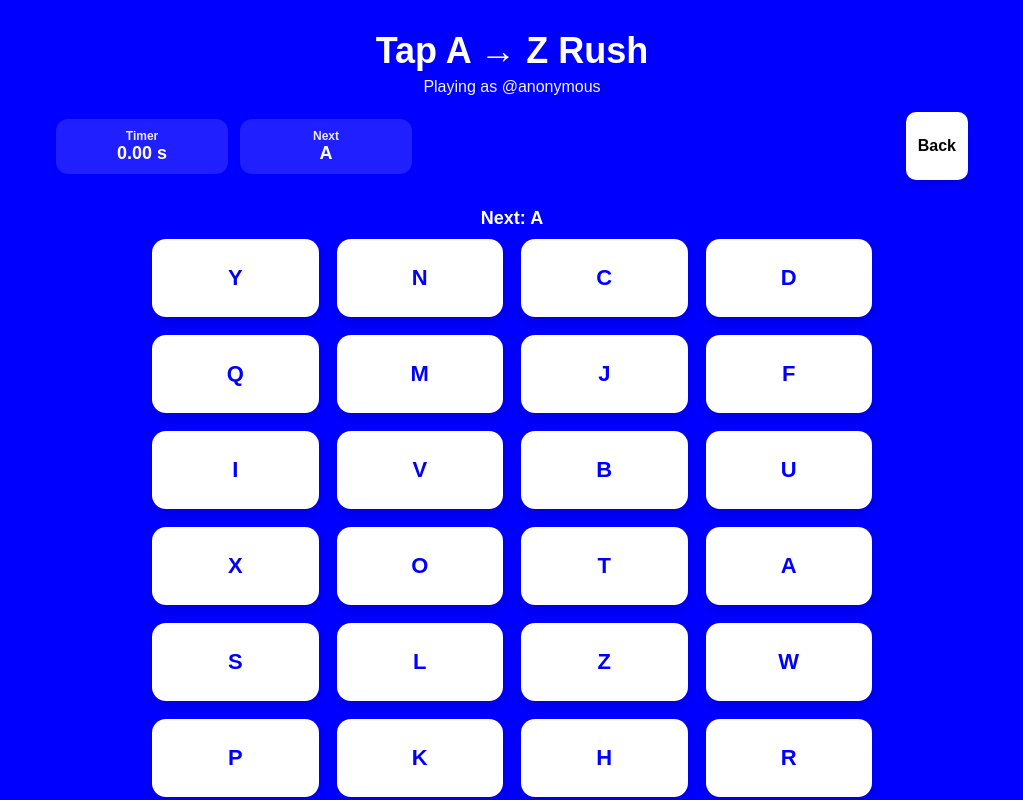
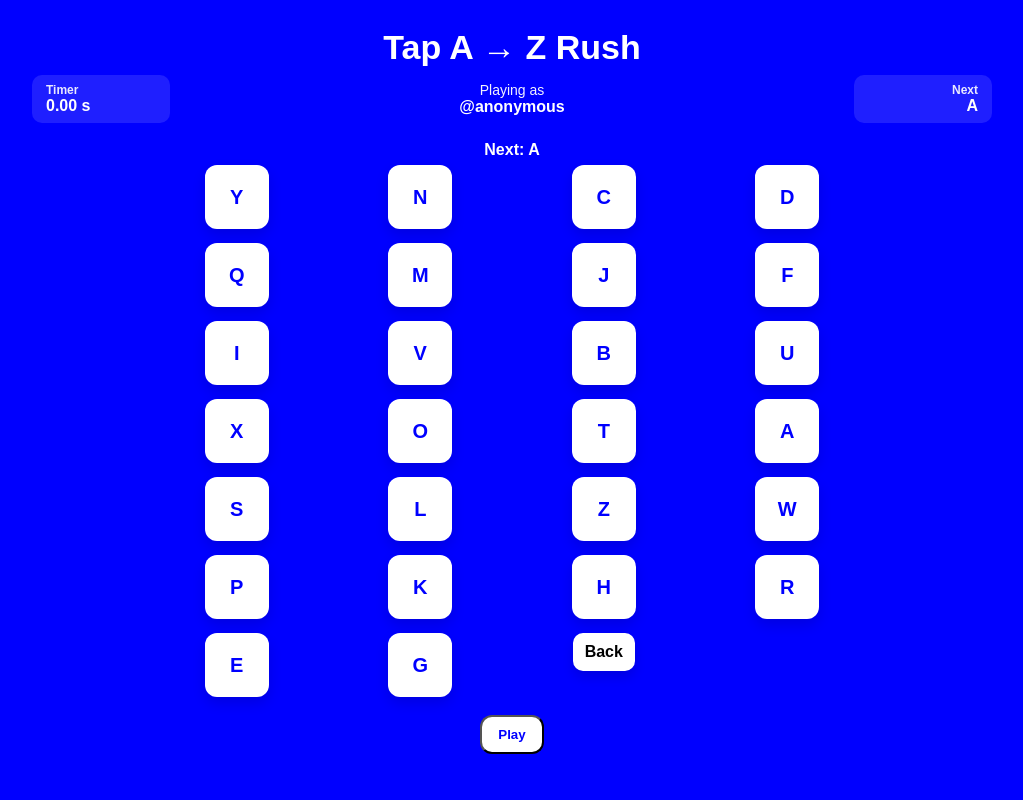
Before and after one commit to rhmarketing24/AZgame, a Next.js app: page /game in a window 1280 px wide. Shown: the top 800 px of the page, without its empty margins (128-1151 px from the left). Built offline with nearby package versions, Linux system fonts and the light colour scheme.

Commit message:
Update GameScreen.jsx

```diff
--- a/components/GameScreen.jsx
+++ b/components/GameScreen.jsx
@@ -2,12 +2,6 @@
 
 import React, { useEffect, useMemo, useState, useRef } from "react";
 import Link from "next/link";
-
-/**
- * GameScreen.jsx
- * - Paste this file as components/GameScreen.jsx (replace existing)
- * - Uses only inline styles so no external stylesheet edits needed
- */
 
 const ALPHABET = Array.from({ length: 26 }, (_, i) =>
   String.fromCharCode(65 + i)
@@ -22,8 +16,14 @@ function shuffle(arr) {
   return a;
 }
 
-export default function GameScreen() {
-  // Try to detect host-provided username (Base / MiniKit style globals)
+/**
+ * Props:
+ *  - autoStart (bool): যদি true হয়, mount হওয়ার পরে startGame() auto চালাবে (ব্যবহার Home থেকে)
+ *  - compact (bool): ছোট বক্স চাইলে true
+ *  - onBack (fn): back চাপলে কল হবে (optional)
+ */
+export default function GameScreen({ autoStart = false, compact = true, onBack }) {
+  // host-provided user detection (best-effort)
   const maybeUser =
     (typeof window !== "undefined" &&
       (window.__MINIKIT_USER__ ||
@@ -32,31 +32,28 @@ export default function GameScreen() {
         (window?.parent && window.parent.__MINIKIT_USER__))) ||
     null;
   const userLabel = maybeUser?.username
-    ? `Playing as @${maybeUser.username}`
-    : "Playing as @anonymous";
+    ? `@${maybeUser.username}`
+    : "@anonymous";
 
-  // Shuffle letters for board layout (random positions)
+  // shuffled layout
   const shuffled = useMemo(() => shuffle(ALPHABET), []);
 
-  // game state
   const [phase, setPhase] = useState("idle"); // idle, countdown, playing, finished
   const [countdown, setCountdown] = useState(3);
   const [startTime, setStartTime] = useState(null);
   const [elapsed, setElapsed] = useState(0);
   const timerRef = useRef(null);
 
-  // index we expect next (0 => 'A')
   const [expectedIndex, setExpectedIndex] = useState(0);
-  // visual status per letter: 'idle' | 'correct' | 'wrong'
   const [statusMap, setStatusMap] = useState(() =>
     Object.fromEntries(ALPHABET.map((l) => [l, "idle"]))
   );
 
-  // submission status
   const [submitted, setSubmitted] = useState(false);
 
-  // Start countdown then start game
+  // Start sequence
   function startGame() {
+    if (phase === "playing") return;
     setSubmitted(false);
     setStatusMap(Object.fromEntries(ALPHABET.map((l) => [l, "idle"])));
     setExpectedIndex(0);
@@ -64,12 +61,12 @@ export default function GameScreen() {
     setPhase("countdown");
 
     let cd = 3;
+    setCountdown(cd);
     const cdTimer = setInterval(() => {
       cd -= 1;
       setCountdown(cd);
       if (cd <= 0) {
         clearInterval(cdTimer);
-        // start playing
         setPhase("playing");
         const now = Date.now();
         setStartTime(now);
@@ -81,14 +78,21 @@ export default function GameScreen() {
     }, 1000);
   }
 
-  // Stop timer when finished/unmount
+  useEffect(() => {
+    if (autoStart) {
+      // small delay to ensure mount
+      const t = setTimeout(() => startGame(), 200);
+      return () => clearTimeout(t);
+    }
+    // eslint-disable-next-line react-hooks/exhaustive-deps
+  }, [autoStart]);
+
   useEffect(() => {
     return () => {
       if (timerRef.current) clearInterval(timerRef.current);
     };
   }, []);
 
-  // When game finished
   useEffect(() => {
     if (phase === "finished" && timerRef.current) {
       clearInterval(timerRef.current);
@@ -100,177 +104,99 @@ export default function GameScreen() {
     if (phase !== "playing") return;
     const expectedLetter = String.fromCharCode(65 + expectedIndex);
     if (letter === expectedLetter) {
-      // correct
       setStatusMap((m) => ({ ...m, [letter]: "correct" }));
       const nextIndex = expectedIndex + 1;
       setExpectedIndex(nextIndex);
       if (nextIndex >= 26) {
-        // finished
         setPhase("finished");
       }
     } else {
-      // wrong
       setStatusMap((m) => ({ ...m, [letter]: "wrong" }));
-      // reset wrong color after short
       setTimeout(() => {
         setStatusMap((m) => ({ ...m, [letter]: "idle" }));
-      }, 400);
+      }, 350);
     }
   }
 
   function handleSubmit() {
-    // Example: show submitted
     setSubmitted(true);
-    // Here you could POST to /api/saveScore with elapsed and username
+    // TODO: POST to /api/saveScore (supabase) if desired
   }
 
   function handleShare() {
     const text = `I completed Tap A→Z Rush in ${elapsed.toFixed(2)}s!`;
     if (navigator.share) {
-      navigator
-        .share({
-          title: "Tap A→Z Rush",
-          text,
-          url: window.location.href,
-        })
-        .catch(() => {});
+      navigator.share({ title: "Tap A→Z Rush", text, url: window.location.href }).catch(() => {});
     } else {
-      // fallback: copy to clipboard
       navigator.clipboard?.writeText(`${text} ${window.location.href}`);
-      alert("Score copied to clipboard (fallback).");
+      alert("Score copied to clipboard.");
     }
   }
 
-  // Build grid of 7 rows x 4 cols = 28 cells.
-  // Fill first 26 with shuffled letters, cell 26 -> Back button, cell 27 empty
+  // grid: 7 rows x 4 cols => 28 cells. first 26 letters, 27th cell = Back button, last empty
   const gridCells = [];
   for (let i = 0; i < 28; i++) {
-    if (i < 26) {
-      gridCells.push({ type: "letter", value: shuffled[i] });
-    } else if (i === 26) {
-      gridCells.push({ type: "back" });
-    } else {
-      gridCells.push({ type: "empty" });
-    }
+    if (i < 26) gridCells.push({ type: "letter", value: shuffled[i] });
+    else if (i === 26) gridCells.push({ type: "back" });
+    else gridCells.push({ type: "empty" });
   }
 
-  // styles
+  // styles (compact vs normal)
+  const boxSize = compact ? 64 : 82;
+  const boxFont = compact ? 20 : 24;
+
   const styles = {
-    container: {
-      minHeight: "100vh",
-      background: "#0000FF",
-      color: "#fff",
-      padding: "24px 18px 80px",
-      fontFamily: "Arial, sans-serif",
-      textAlign: "center",
-    },
-    title: { fontSize: 36, fontWeight: 900, margin: "6px 0" },
-    playingAs: { opacity: 0.95, marginBottom: 12 },
-    topRow: {
-      display: "flex",
-      justifyContent: "space-between",
-      alignItems: "center",
-      gap: 12,
-      margin: "12px auto 24px",
-      maxWidth: 920,
-      padding: "4px",
-      flexWrap: "wrap",
-    },
-    infoBox: {
-      background: "rgba(255,255,255,0.12)",
-      padding: "10px 16px",
-      borderRadius: 12,
-      minWidth: 140,
-      fontWeight: 700,
-    },
-    gridWrap: { maxWidth: 720, margin: "8px auto 16px" },
-    nextLabel: { fontSize: 18, fontWeight: 800, margin: "10px 0" },
-    grid: {
-      display: "grid",
-      gridTemplateColumns: "repeat(4, 1fr)",
-      gap: 18,
-      justifyContent: "center",
-      alignItems: "center",
-    },
-    box: {
-      background: "#fff",
-      color: "#0000FF",
-      height: 78,
-      display: "flex",
-      alignItems: "center",
-      justifyContent: "center",
-      borderRadius: 14,
-      fontWeight: 900,
-      fontSize: 22,
-      cursor: "pointer",
-      userSelect: "none",
-      boxShadow: "0 6px 12px rgba(0,0,0,0.12)",
-      transition: "transform .08s ease, background .12s ease, color .08s ease",
-    },
+    container: { minHeight: "100vh", background: "#0000FF", color: "#fff", padding: 20, fontFamily: "Arial, sans-serif", textAlign: "center" },
+    title: { fontSize: 34, fontWeight: 900, margin: "8px 0" },
+    topRowWrap: { maxWidth: 960, margin: "6px auto 18px", display: "flex", alignItems: "center", justifyContent: "space-between", gap: 12, flexWrap: "wrap" },
+    leftBox: { flex: "1 1 180px", textAlign: "left" },
+    centerBox: { flex: "1 1 220px", textAlign: "center" },
+    rightBox: { flex: "1 1 180px", textAlign: "right" },
+    infoCard: { display: "inline-block", background: "rgba(255,255,255,0.12)", padding: "8px 14px", borderRadius: 10, fontWeight: 800, minWidth: 110 },
+    nextLabel: { marginTop: 8, fontWeight: 800 },
+    gridWrap: { maxWidth: 720, margin: "6px auto 12px" },
+    grid: { display: "grid", gridTemplateColumns: "repeat(4, 1fr)", gap: 14, justifyItems: "center" },
+    box: { width: boxSize, height: boxSize, background: "#fff", color: "#0000FF", borderRadius: 12, display: "flex", alignItems: "center", justifyContent: "center", fontWeight: 900, fontSize: boxFont, cursor: "pointer", boxShadow: "0 6px 14px rgba(0,0,0,0.12)", transition: "all .08s ease" },
     boxCorrect: { background: "#d4f8e0", color: "#007a37", transform: "scale(0.98)" },
     boxWrong: { background: "#ffdfe0", color: "#b30000", transform: "scale(0.98)" },
-    backButton: {
-      background: "#fff",
-      color: "#000",
-      padding: "10px 12px",
-      borderRadius: 10,
-      fontWeight: 800,
-      height: 48,
-      display: "inline-flex",
-      alignItems: "center",
-      justifyContent: "center",
-      boxShadow: "0 4px 8px rgba(0,0,0,0.12)",
-    },
-    footerButtons: { marginTop: 18, display: "flex", gap: 12, justifyContent: "center", flexWrap: "wrap" },
-    actionBtn: {
-      padding: "10px 18px",
-      borderRadius: 12,
-      background: "#fff",
-      color: "#0000FF",
-      fontWeight: 800,
-      border: "none",
-      cursor: "pointer",
-    },
+    backBtn: { display: "inline-block", padding: "10px 12px", background: "#fff", color: "#000", borderRadius: 10, fontWeight: 800, boxShadow: "0 6px 12px rgba(0,0,0,0.12)" },
+    actionsRow: { marginTop: 18, display: "flex", gap: 12, justifyContent: "center", flexWrap: "wrap" },
+    actionBtn: { padding: "10px 16px", borderRadius: 12, background: "#fff", color: "#0000FF", fontWeight: 800, cursor: "pointer" },
   };
 
   const nextLetter = expectedIndex < 26 ? String.fromCharCode(65 + expectedIndex) : "-";
 
   return (
     <div style={styles.container}>
-      <div style={{ maxWidth: 920, margin: "0 auto" }}>
       <div style={styles.title}>Tap A → Z Rush</div>
-        <div style={styles.playingAs}>{userLabel}</div>
 
-        {/* TOP LINE: Timer + Next (in one line) and Back */}
-        <div style={styles.topRow}>
-          <div style={{ ...styles.infoBox, textAlign: "center" }}>
+      {/* top row: left = Timer, center = username, right = Next */}
+      <div style={styles.topRowWrap}>
+        <div style={styles.leftBox}>
+          <div style={styles.infoCard}>
             <div style={{ fontSize: 12, opacity: 0.9 }}>Timer</div>
-            <div style={{ fontSize: 18, fontWeight: 900 }}>
-              {phase === "countdown"
-                ? `Starting in ${countdown}s`
-                : (phase === "playing" || phase === "finished")
-                ? `${(elapsed || 0).toFixed(2)} s`
-                : "0.00 s"}
+            <div style={{ fontSize: 16 }}>
+              {phase === "countdown" ? `Starting in ${countdown}s` : (phase === "playing" || phase === "finished") ? `${(elapsed || 0).toFixed(2)} s` : "0.00 s"}
+            </div>
           </div>
         </div>
 
-          <div style={{ ...styles.infoBox, textAlign: "center" }}>
-            <div style={{ fontSize: 12, opacity: 0.9 }}>Next</div>
-            <div style={{ fontSize: 18, fontWeight: 900 }}>{nextLetter}</div>
+        <div style={styles.centerBox}>
+          <div style={{ fontSize: 14, opacity: 0.95 }}>Playing as</div>
+          <div style={{ fontWeight: 900 }}>{userLabel}</div>
         </div>
 
-          {/* Back on the right */}
-          <div style={{ marginLeft: "auto" }}>
-            <Link href="/">
-              <a style={styles.backButton}>Back</a>
-            </Link>
+        <div style={styles.rightBox}>
+          <div style={styles.infoCard}>
+            <div style={{ fontSize: 12, opacity: 0.9 }}>Next</div>
+            <div style={{ fontSize: 16 }}>{nextLetter}</div>
+          </div>
         </div>
       </div>
 
-        {/* "Next: X" label */}
-        <div style={styles.nextLabel}>Next: {nextLetter}</div>
+      <div style={{ marginTop: 6, fontWeight: 800 }}>Next: {nextLetter}</div>
 
-        {/* Grid */}
+      {/* grid */}
       <div style={styles.gridWrap}>
         <div style={styles.grid}>
           {gridCells.map((cell, idx) => {
@@ -279,16 +205,14 @@ export default function GameScreen() {
               const status = statusMap[letter];
               return (
                 <div
-                    key={`c-${idx}-${letter}`}
+                  key={`cell-${idx}-${letter}`}
                   onClick={() => handleLetterClick(letter)}
-                    role="button"
-                    aria-label={`letter-${letter}`}
                   style={{
                     ...styles.box,
                     ...(status === "correct" ? styles.boxCorrect : {}),
                     ...(status === "wrong" ? styles.boxWrong : {}),
-                      opacity: status === "correct" ? 0.9 : 1,
-                      pointerEvents: phase === "playing" && status !== "correct" ? "auto" : status === "correct" ? "none" : "auto",
+                    pointerEvents: status === "correct" ? "none" : "auto",
+                    opacity: status === "correct" ? 0.95 : 1,
                   }}
                 >
                   {letter}
@@ -297,9 +221,13 @@ export default function GameScreen() {
             } else if (cell.type === "back") {
               return (
                 <div key={`back-${idx}`} style={{ display: "flex", justifyContent: "center" }}>
+                  {onBack ? (
+                    <button onClick={onBack} style={styles.backBtn}>Back</button>
+                  ) : (
                     <Link href="/">
-                      <a style={styles.backButton}>Back</a>
+                      <a style={styles.backBtn}>Back</a>
                     </Link>
+                  )}
                 </div>
               );
             } else {
@@ -309,59 +237,26 @@ export default function GameScreen() {
         </div>
       </div>
 
-        {/* Footer area: controls / play / submit / share */}
-        <div style={styles.footerButtons}>
-          {phase === "idle" && (
-            <button onClick={startGame} style={styles.actionBtn}>
-              Play
-            </button>
-          )}
-
-          {phase === "countdown" && <div style={{ ...styles.infoBox }}>Get ready...</div>}
-
-          {phase === "playing" && (
-            <div style={{ ...styles.infoBox }}>Playing — tap the letters in order A → Z</div>
-          )}
+      {/* bottom actions */}
+      <div style={styles.actionsRow}>
+        {phase === "idle" && <button onClick={startGame} style={styles.actionBtn}>Play</button>}
+        {phase === "countdown" && <div style={styles.infoCard}>Get ready...</div>}
+        {phase === "playing" && <div style={styles.infoCard}>Playing — click letters A → Z</div>}
 
         {phase === "finished" && (
           <>
-              <div style={{ width: "100%", textAlign: "center", marginTop: 12 }}>
-                <div style={{ fontSize: 22, fontWeight: 900 }}>
-                  Completed in {(elapsed || 0).toFixed(3)}s
-                </div>
-
-                <div style={{ marginTop: 12, display: "flex", gap: 12, justifyContent: "center", flexWrap: "wrap" }}>
-                  <button onClick={handleSubmit} style={styles.actionBtn}>
-                    {submitted ? "Submitted ✓" : "Submit Score"}
-                  </button>
-
-                  <button
-                    onClick={() => {
-                      // reset to play again
-                      setPhase("idle");
-                      setElapsed(0);
-                      setStartTime(null);
-                      setStatusMap(Object.fromEntries(ALPHABET.map((l) => [l, "idle"])));
-                      setExpectedIndex(0);
-                    }}
-                    style={styles.actionBtn}
-                  >
-                    Play again
-                  </button>
-
-                  <Link href="/leaderboard">
-                    <a style={{ ...styles.backButton, display: "inline-flex", alignItems: "center" }}>See Leaderboard</a>
-                  </Link>
-
-                  <button onClick={handleShare} style={styles.actionBtn}>
-                    Share
-                  </button>
+            <div style={{ width: "100%", textAlign: "center" }}>
+              <div style={{ fontSize: 20, fontWeight: 900, marginBottom: 8 }}>Completed in {(elapsed || 0).toFixed(3)}s</div>
+              <div style={{ display: "flex", gap: 10, justifyContent: "center", flexWrap: "wrap" }}>
+                <button onClick={handleSubmit} style={styles.actionBtn}>{submitted ? "Submitted ✓" : "Submit Score"}</button>
+                <button onClick={() => { setPhase("idle"); setElapsed(0); setStartTime(null); setStatusMap(Object.fromEntries(ALPHABET.map((l) => [l, "idle"]))); setExpectedIndex(0); }} style={styles.actionBtn}>Play again</button>
+                <Link href="/leaderboard"><a style={styles.backBtn}>See Leaderboard</a></Link>
+                <button onClick={handleShare} style={styles.actionBtn}>Share</button>
               </div>
             </div>
           </>
         )}
       </div>
     </div>
-    </div>
   );
 }
```
Lines whose indentation alone changed are shown as unchanged.
